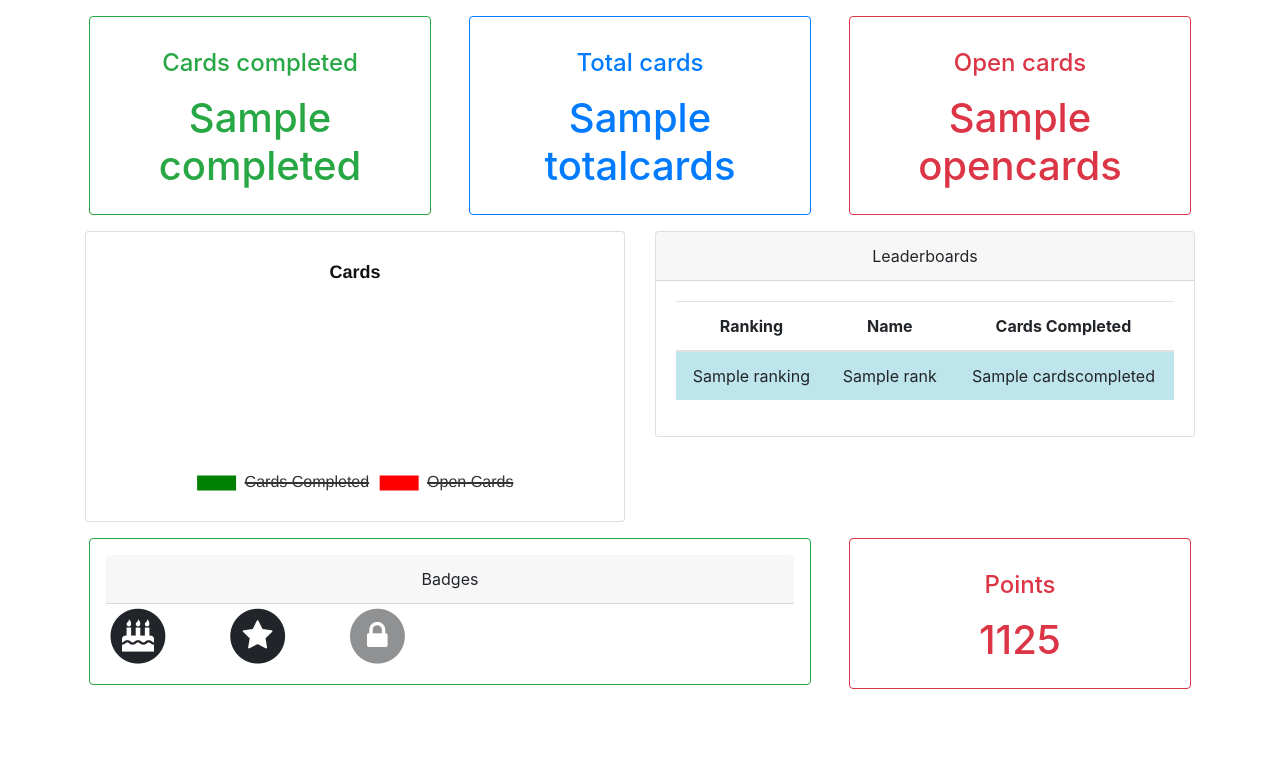
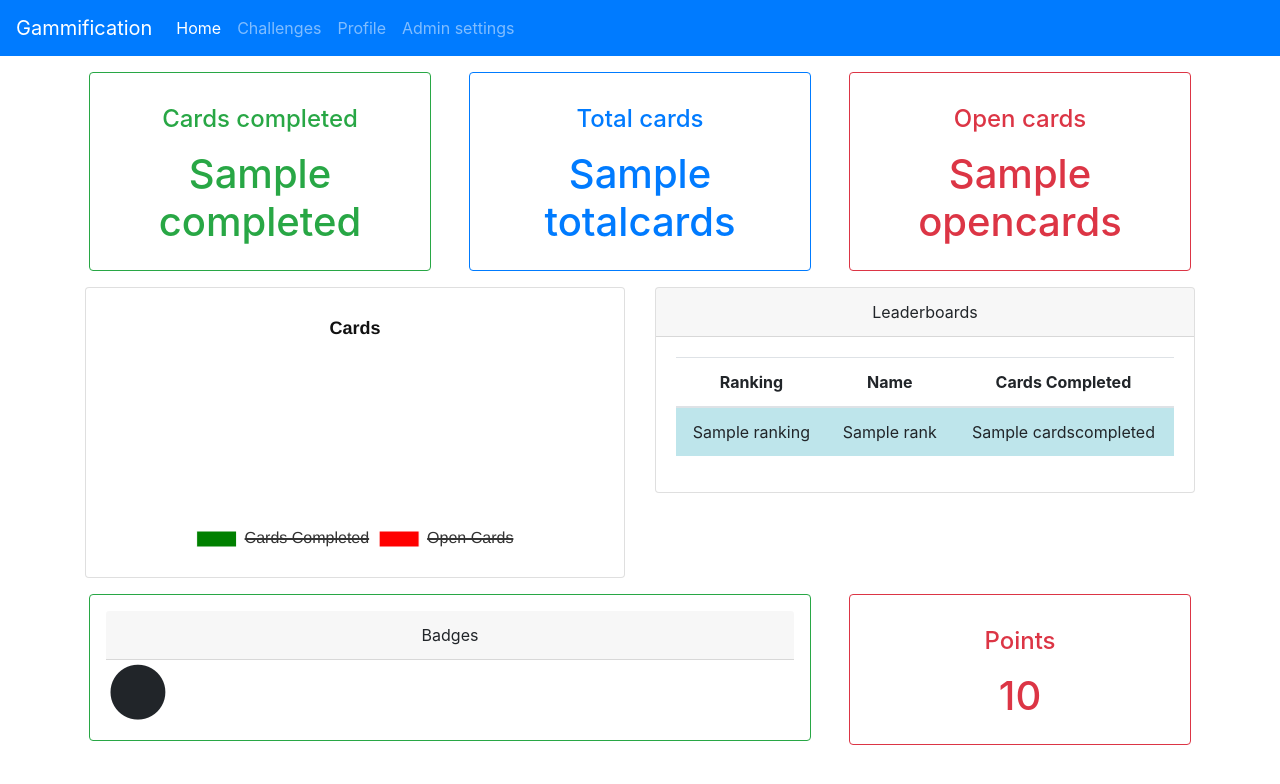
Before and after one commit to tylergel/flask-app, a Flask app: template templates/main/main.html in a window 1280 px wide. Shown: the top 784 px of the page. Run offline with Flask 2, Linux system fonts and the light colour scheme; the template is opened without the code that fills it: most values are stand-ins (such as "Sample title", 1, 10 or a date in 2020); some libraries are stand-ins or nearby versions.

Commit message:
Added challenges and badges section

```diff
--- a/app.py
+++ b/app.py
@@ -14,6 +14,8 @@ import logging
 import json
 import pymysql
 import config
+import main
+import database
 app = Flask(__name__)
 
 
@@ -26,65 +28,34 @@ app = Flask(__name__)
 
 
 # Display all things
-@app.route('/')
-def showMain():
-    return render_template('')
+
 
 @app.route('/main')
-def main():
-    cards = getAllCards()
-    completed = cardsCompleted(cards)
+def mainRender():
+    cards = main.getAllCards()
+    completed = main.cardsCompleted(cards)
     totalcards = len(cards)
     opencards = totalcards-completed
-    db = Database()
+    db = database.Database()
     leaderboards = db.leaderboards()
+    badges = db.userBadges()
+    userData = db.getUser()
+    return render_template('/main/main.html', users = userData, badges=badges, cards=cards, completed=completed, totalcards=totalcards, opencards=opencards, leaderboards=leaderboards, user = "tylergel")
 
-    return render_template('/main/main.html', cards=cards, completed=completed, totalcards=totalcards, opencards=opencards, leaderboards=leaderboards, user = "tylergel")
+@app.route('/')
+def mainRenderHome():
+    return mainRender()
 
+@app.route('/challenges')
+def challengesRender():
+    db = database.Database()
+    badges = db.userBadges()
+    userData = db.getUser()
+    return render_template('/challenges/challenges.html', badges=badges, users=userData)
 
-def getAllCards() :
-    boards = requests.get("https://api.trello.com/1/members/me/boards?key=a1b402ff2cc40ab7a947993eb3a08d25&token=c8d1532f8550418cf8f334f6e6bb957353c556d6499e973cfb41df821530fd0d")
-    todos = json.loads(boards.text)
-    boardids = []
-    for todo in todos:
-        boardids.append(todo['id'])
-    cards = [];
-    for b_id in boardids :
-        url = "https://api.trello.com/1/boards/"+str(b_id)+"/cards?key=a1b402ff2cc40ab7a947993eb3a08d25&token=c8d1532f8550418cf8f334f6e6bb957353c556d6499e973cfb41df821530fd0d"
-        allCards = requests.get(url)
-        allCards = json.loads(allCards.text)
-        for card in allCards  :
-            cards.append(card)
-    return cards
-
-
-def cardsCompleted(cards)  :
-     completed  = 0;
-     for card in cards :
-         if card['dueComplete']  :
-             completed += 1
-     return(completed);
-
-
-class Database:
-    def __init__(self):
-        host=ENV['host']
-        user=ENV['user']
-        password=ENV['password']
-        db=ENV['db']
-        self.con = pymysql.connect(host=host, user=user, password=password, db=db, cursorclass=pymysql.cursors.
-                                   DictCursor)
-        self.cur = self.con.cursor()
-    def leaderboards(self):
-        self.cur.execute("SELECT * FROM leaderboards ORDER BY cardsCompleted DESC")
-        result = self.cur.fetchall()
-        index = -1
-        newlist = []
-        for rank in result :
-            index = index + 1
-            if rank['name'] == 'tylergel' :
-                newlist.append(result[index-1])
-                newlist.append(result[index])
-                newlist.append(result[index+1])
-
-        return newlist
+@app.route('/admin')
+def adminRender():
+    db = database.Database()
+    badges = db.userBadges()
+    userData = db.getUser()
+    return render_template('/admin/admin.html', badges=badges, users=userData)
--- a/templates/base.html
+++ b/templates/base.html
@@ -1,5 +1,35 @@
 <!doctype html>
 <head>
-    <link rel="stylesheet" type="text/css" href="/static/css/bootstrap.min.css">
-    <link rel="stylesheet" type="text/css" href="/static/css/styles.css">
+  <link rel="stylesheet" type="text/css" href="/static/css/bootstrap.min.css">
+  <link rel="stylesheet" type="text/css" href="/static/css/styles.css">
+  <link rel="stylesheet" type="text/css" href="https://stackpath.bootstrapcdn.com/font-awesome/4.7.0/css/font-awesome.min.css">
+  <script src="https://cdn.jsdelivr.net/npm/chart.js@2.8.0"></script>
+  <script src="https://code.jquery.com/jquery-3.2.1.slim.min.js" integrity="sha384-KJ3o2DKtIkvYIK3UENzmM7KCkRr/rE9/Qpg6aAZGJwFDMVNA/GpGFF93hXpG5KkN" crossorigin="anonymous"></script>
+<script src="https://cdnjs.cloudflare.com/ajax/libs/popper.js/1.12.9/umd/popper.min.js" integrity="sha384-ApNbgh9B+Y1QKtv3Rn7W3mgPxhU9K/ScQsAP7hUibX39j7fakFPskvXusvfa0b4Q" crossorigin="anonymous"></script>
+<script src="https://maxcdn.bootstrapcdn.com/bootstrap/4.0.0/js/bootstrap.min.js" integrity="sha384-JZR6Spejh4U02d8jOt6vLEHfe/JQGiRRSQQxSfFWpi1MquVdAyjUar5+76PVCmYl" crossorigin="anonymous"></script>
+
 </head>
+<nav class="navbar navbar-expand-lg navbar-dark bg-primary">
+<a class="navbar-brand" href="#">Gammification</a>
+<button class="navbar-toggler" type="button" data-toggle="collapse" data-target="#navbarSupportedContent" aria-controls="navbarSupportedContent" aria-expanded="false" aria-label="Toggle navigation">
+<span class="navbar-toggler-icon"></span>
+</button>
+
+<div class="collapse navbar-collapse" id="navbarSupportedContent">
+<ul class="navbar-nav mr-auto">
+<li class="nav-item active">
+<a class="nav-link" href="/main">Home <span class="sr-only">(current)</span></a>
+</li>
+<li class="nav-item">
+<a class="nav-link" href="challenges">Challenges</a>
+</li>
+<li class="nav-item">
+<a class="nav-link" href="/account">Profile</a>
+</li>
+<li class="nav-item">
+<a class="nav-link" href="/admin">Admin settings</a>
+</li>
+</ul>
+
+</div>
+</nav>
--- a/templates/main/main.html
+++ b/templates/main/main.html
@@ -1,16 +1,10 @@
 <!DOCTYPE html>
 <html lang="en">
-    <head>
-      <link rel="stylesheet" type="text/css" href="/static/css/bootstrap.min.css">
-      <link rel="stylesheet" type="text/css" href="/static/css/styles.css">
-      <link rel="stylesheet" type="text/css" href="https://stackpath.bootstrapcdn.com/font-awesome/4.7.0/css/font-awesome.min.css">
-      <script src="https://cdn.jsdelivr.net/npm/chart.js@2.8.0"></script>
-      <script src="https://code.jquery.com/jquery-3.2.1.slim.min.js" integrity="sha384-KJ3o2DKtIkvYIK3UENzmM7KCkRr/rE9/Qpg6aAZGJwFDMVNA/GpGFF93hXpG5KkN" crossorigin="anonymous"></script>
-<script src="https://cdnjs.cloudflare.com/ajax/libs/popper.js/1.12.9/umd/popper.min.js" integrity="sha384-ApNbgh9B+Y1QKtv3Rn7W3mgPxhU9K/ScQsAP7hUibX39j7fakFPskvXusvfa0b4Q" crossorigin="anonymous"></script>
-<script src="https://maxcdn.bootstrapcdn.com/bootstrap/4.0.0/js/bootstrap.min.js" integrity="sha384-JZR6Spejh4U02d8jOt6vLEHfe/JQGiRRSQQxSfFWpi1MquVdAyjUar5+76PVCmYl" crossorigin="anonymous"></script>
-    </head>
+      {% include 'base.html' %}
         {% block content %}
+
           <body>
+
             <div class = "container">
               <div class = "row">
                 <div class = "col-6 col-lg-4 mt-3">
@@ -85,38 +79,28 @@
                       Badges
                     </div>
                     <div class = "row">
-                    <div class="col-md-2">
-                      <span class="fa-stack fa-2x has-badge" data-toggle="tooltip" data-placement="top" title="Be a user for a year">
-                        <i class="fa fa-circle fa-stack-2x"></i>
-                        <i class="fa fa-birthday-cake fa-stack-1x fa-inverse"></i>
-                      </span>
-                    </div>
-                    <div class="col-md-2">
-                      <span class="fa-stack fa-2x has-badge" data-toggle="tooltip" data-placement="top" title="Show exemplary work">
-                        <i class="fa fa-circle fa-stack-2x"></i>
-                        <i class="fa fa-star fa-stack-1x fa-inverse"></i>
-                      </span>
-                    </div>
-                    <div class="col-md-2" style = "opacity: 0.5">
-                      <span class="fa-stack fa-2x has-badge" data-toggle="tooltip" data-placement="top" title="No open cards">
-                        <i class="fa fa-circle fa-stack-2x"></i>
-                        <i class="fa fa-lock fa-stack-1x fa-inverse"></i>
-                      </span>
-                    </div>
+                      {% for badge in badges %}
+                      <div class="col-md-2" {% if badge['completed'] == 0 %}style = "opacity: .5"{% endif %}>
+                        <span class="fa-stack fa-2x has-badge" data-toggle="tooltip" data-placement="top" title="{{badge['description']}}">
+                          <i class="fa fa-circle fa-stack-2x"></i>
+                          <i class="fa fa-{{badge['icon']}} fa-stack-1x fa-inverse"></i>
+                        </span>
+                      </div>
+                      {% endfor %}
+
                   </div>
                   </div>
                 </div>
                 <div class = "col-6 offset-3 col-lg-4 offset-lg-0 mt-3">
                   <div class="card border-danger mx-sm-1 p-3" >
                     <div class="text-danger text-center mt-3"><h4>Points</h4></div>
-                    <div class="text-danger text-center mt-2"><h1>1125</h1></div>
+                    <div class="text-danger text-center mt-2"><h1>{{users[0]['points']}}</h1></div>
                   </div>
                 </div>
               </div>
             </div>
           </body>
         {% endblock %}
-    </body>
 </html>
 <script>
 var colors = ['green','red'];
```
Also changed, not shown: database.py (added, +47 -0 lines), main.py (+26 -3 lines), templates/admin/admin.html (added, +57 -0 lines), templates/challenges/challenges.html (added, +50 -0 lines).
